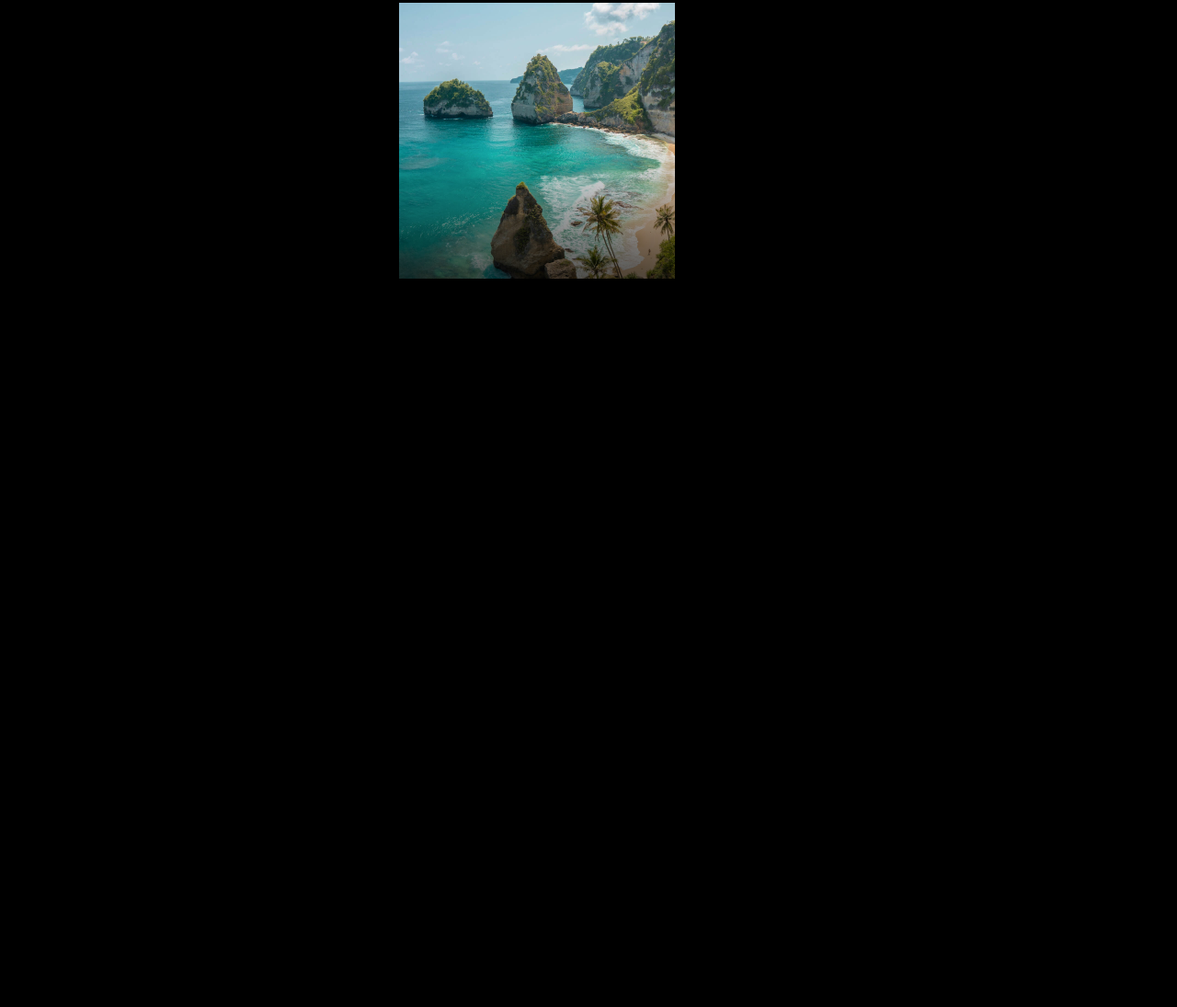
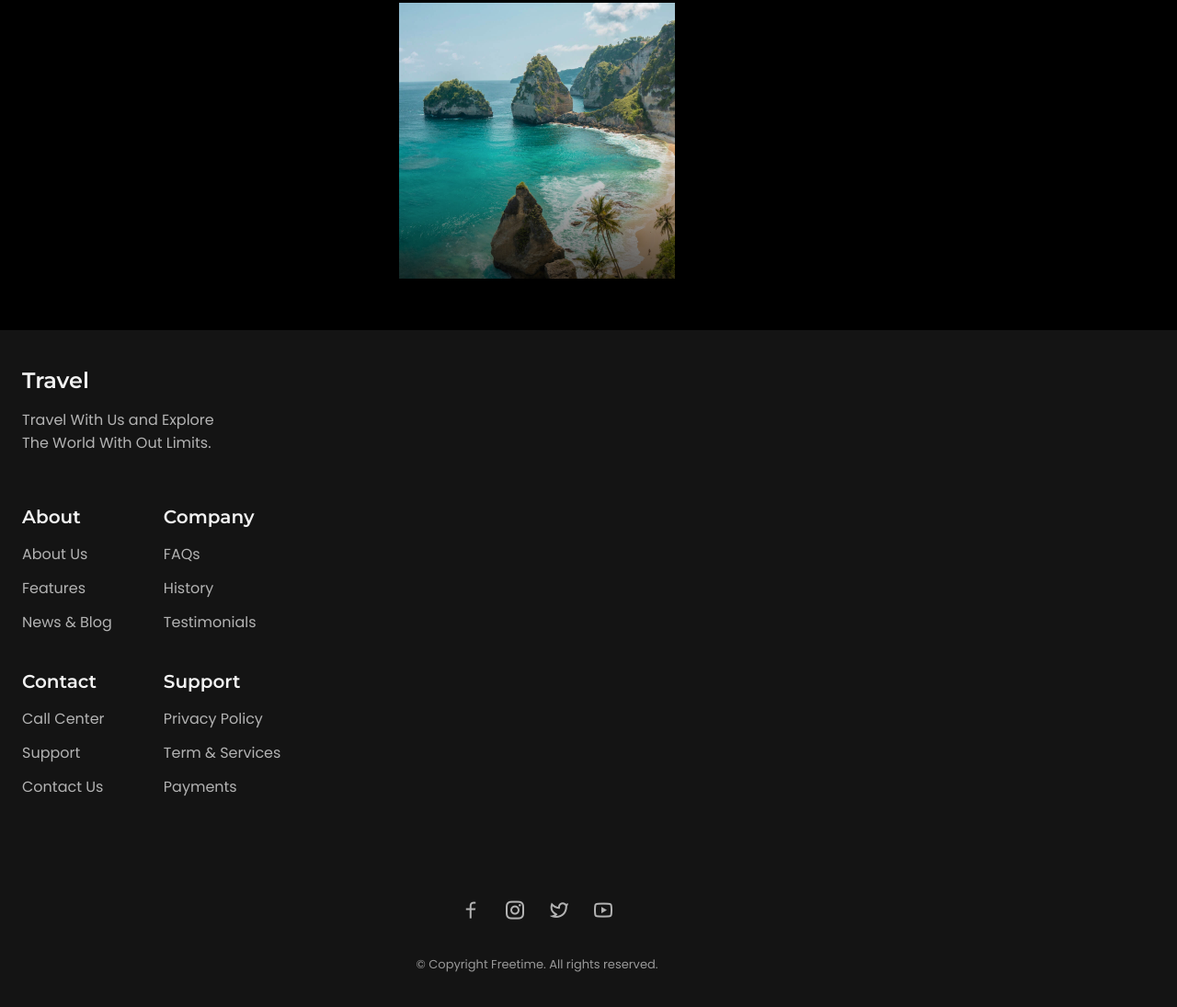
Before and after one commit to freetimezp/js-travel-06, a plain HTML site: page index.html in a window 1280 px wide. Shown: the part 4324-5419 px from the top of the page at 92% size. Before the commit the page ends 4683 px from the top, so only its background shows below. Drawn offline with nearby package versions, Linux system fonts and the light colour scheme.

Commit message:
09. js-travel-06. Footer section.

```diff
--- a/assets/css/styles.css
+++ b/assets/css/styles.css
@@ -521,7 +521,82 @@ img {
 }
 
 /*=============== FOOTER ===============*/
+.footer {
+  padding-block: 2.5rem;
+  background-color: var(--container-color);
+}
 
+.footer__content {
+  row-gap: 3.5rem;
+}
+
+.footer__logo {
+  display: inline-block;
+  color: var(--title-color);
+  font-size: var(--h2-font-size);
+  font-family: var(--second-font);
+  font-weight: var(--font-semi-bold);
+  margin-bottom: 1rem;
+}
+
+.footer__data {
+  grid-template-columns: repeat(2, max-content);
+  gap: 2.5rem 3.5rem;
+}
+
+.footer__title {
+  font-size: var(--h3-font-size);
+  margin-bottom: 1rem;
+}
+
+.footer__links {
+  display: grid;
+  row-gap: 0.75rem;
+}
+
+.footer__link {
+  color: var(--text-color);
+  transition: all 0.4s;
+  display: inline-block;
+}
+
+.footer__link:hover {
+  color: var(--title-color);
+  transform: translateX(4px);
+}
+
+.footer__group,
+.footer__social {
+  display: flex;
+}
+
+.footer__group {
+  margin-top: 5rem;
+  flex-direction: column;
+  align-items: center;
+  row-gap: 2rem;
+}
+
+.footer__social {
+  column-gap: 1.5rem;
+}
+
+.footer__social-link {
+  color: var(--text-color);
+  font-size: 1.5rem;
+  transition: all 0.4s ease-in-out;
+}
+
+.footer__social-link:hover {
+  color: var(--title-color);
+  transform: translateY(-0.25rem);
+}
+
+.footer__copy {
+  font-size: var(--smaller-font-size);
+  color: var(--text-color-light);
+  text-align: center;
+}
 
 /*=============== SCROLL BAR ===============*/
 
--- a/index.html
+++ b/index.html
@@ -230,7 +230,98 @@
 
    <!--==================== FOOTER ====================-->
    <footer class="footer">
+      <div class="footer__container container grid">
+         <div class="footer__content grid">
+            <div>
+               <a href="#" class="footer__logo">
+                  Travel
+               </a>
+               <p class="footer__description">
+                  Travel With Us and Explore <br>
+                  The World With Out Limits.
+               </p>
+            </div>
+            <div class="footer__data grid">
+               <div>
+                  <h3 class="footer__title">About</h3>
+                  <ul class="footer__links">
+                     <li>
+                        <a href="#" class="footer__link">About Us</a>
+                     </li>
+                     <li>
+                        <a href="#" class="footer__link">Features</a>
+                     </li>
+                     <li>
+                        <a href="#" class="footer__link">News & Blog</a>
+                     </li>
+                  </ul>
+               </div>
+               <div>
+                  <h3 class="footer__title">Company</h3>
+                  <ul class="footer__links">
+                     <li>
+                        <a href="#" class="footer__link">FAQs</a>
+                     </li>
+                     <li>
+                        <a href="#" class="footer__link">History</a>
+                     </li>
+                     <li>
+                        <a href="#" class="footer__link">Testimonials</a>
+                     </li>
+                  </ul>
+               </div>
+               <div>
+                  <h3 class="footer__title">Contact</h3>
+                  <ul class="footer__links">
+                     <li>
+                        <a href="#" class="footer__link">Call Center</a>
+                     </li>
+                     <li>
+                        <a href="#" class="footer__link">Support</a>
+                     </li>
+                     <li>
+                        <a href="#" class="footer__link">Contact Us</a>
+                     </li>
+                  </ul>
+               </div>
+               <div>
+                  <h3 class="footer__title">Support</h3>
+                  <ul class="footer__links">
+                     <li>
+                        <a href="#" class="footer__link">Privacy Policy</a>
+                     </li>
+                     <li>
+                        <a href="#" class="footer__link">Term & Services</a>
+                     </li>
+                     <li>
+                        <a href="#" class="footer__link">Payments</a>
+                     </li>
+                  </ul>
+               </div>
+            </div>
+         </div>
 
+         <div class="footer__group">
+            <div class="footer__social">
+               <a href="#" class="footer__social-link">
+                  <i class="ri-facebook-line"></i>
+               </a>
+               <a href="#" class="footer__social-link">
+                  <i class="ri-instagram-line"></i>
+               </a>
+               <a href="#" class="footer__social-link">
+                  <i class="ri-twitter-line"></i>
+               </a>
+               <a href="#" class="footer__social-link">
+                  <i class="ri-youtube-line"></i>
+               </a>
+            </div>
+
+            <span class="footer__copy">
+               &#169; Copyright Freetime. All rights reserved.
+            </span>
+         </div>
+      </div>
    </footer>
 
    <!--========== SCROLL UP ==========-->
```
